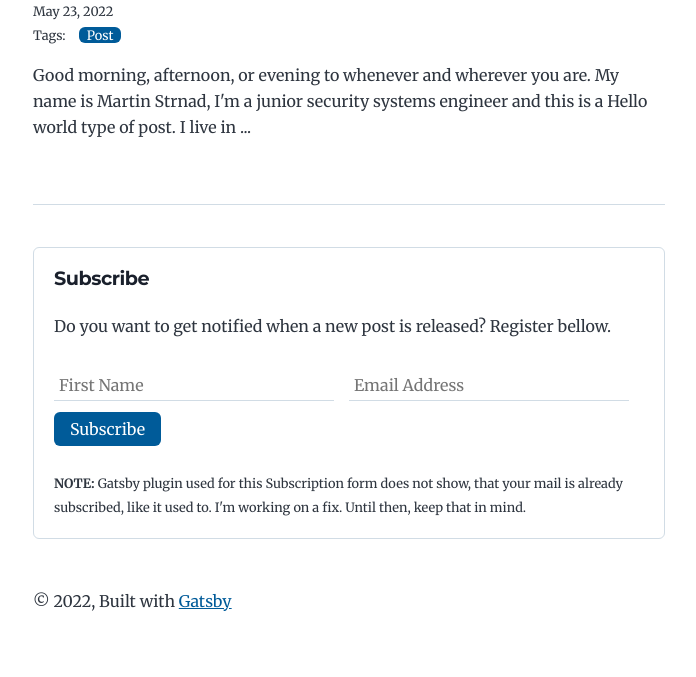
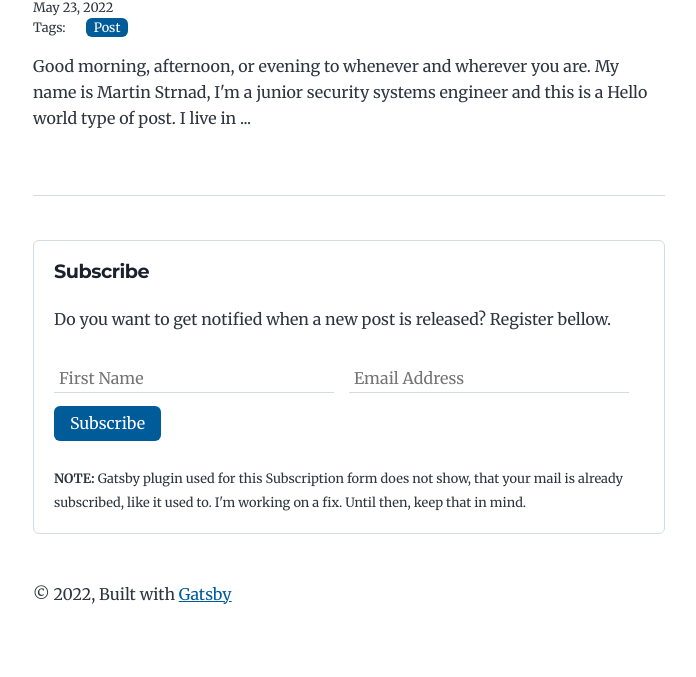
Before and after one commit to strnad10/martins-place, a Gatsby site: page / in a window 1280 px wide. Shown: the part 603-1280 px from the top of the page, without its empty margins (291-987 px from the left). Built offline with nearby package versions, Linux system fonts and the light colour scheme; Gatsby itself is replaced by a stand-in of ours.

Commit message:
Tags added to posts, Cleaning CSS
I added Tags to posts itself. I also cleaned CSS a bit.

```diff
--- a/src/pages/index.js
+++ b/src/pages/index.js
@@ -50,7 +50,10 @@ const BlogIndex = ({ data, location }) => {
                   </h2>
                   <small>
                     {post.frontmatter.date}<br/>
-                    Tags: {tagsList}
+                    <div className="tagPanel">
+                      <div className="tagLabel">Tags: </div>
+                      <div className="tags">{tagsList}</div>
+                    </div>
                   </small>
                 </header>
                 <section>
--- a/src/style.css
+++ b/src/style.css
@@ -319,15 +319,33 @@ a:focus {
   margin-bottom: var(--spacing-8);
 }
 
-/* Tag */
+/* Tags */
 
 .tag {
   text-decoration: none;
   padding: 0 .5rem;
-  margin-left: 10px;
+  margin-left: var(--spacing-3);
   color: white;
   background: #005b99;
   border-radius: 6px;
+}
+
+.tagPanel {
+  display: flex;
+  display: -webkit-flex;
+  display: -ms-flexbox;
+  margin-bottom: var(--spacing-8);
+}
+
+.tagLabel {
+  margin-right: var(--spacing-2);
+}
+
+.tags {
+  display: flex;
+  display: -webkit-flex;
+  display: -ms-flexbox;
+  flex-wrap: wrap;
 }
 
 /* Notification form */
@@ -335,8 +353,8 @@ a:focus {
 .notificationForm {
   border: 1px solid var(--color-accent);
   border-radius: 6px;
-  margin-top: 10px;
-  margin-bottom: 50px;
+  margin-top: var(--spacing-3);
+  margin-bottom: var(--spacing-12);
   padding: 20px;
 }
 
@@ -346,7 +364,7 @@ a:focus {
 
 .formContainerPart {
   flex: 50%;
-  margin-bottom: 10px;
+  margin-bottom: var(--spacing-3);
 }
 
 .formContainer {
@@ -366,7 +384,7 @@ a:focus {
   border: none;
   outline: none;
   border-bottom:  2px solid #005b99;
-  margin-bottom: 0px;
+  margin-bottom: var(--spacing-0);
 }
 
 .formContainerPart input:focus::placeholder {
@@ -380,7 +398,7 @@ a:focus {
   padding: .1rem 1rem;
   color: black;
   background: #a8f0c6;
-  margin-bottom: 10px;
+  margin-bottom: var(--spacing-3);
 }
 
 #errorAlert {
@@ -388,7 +406,7 @@ a:focus {
   padding: .1rem 1rem;
   color: black;
   background: #f7a7a3;
-  margin-bottom: 10px;
+  margin-bottom: var(--spacing-3);
 }
 
 /* Subscribe button */
```
Also changed, not shown: src/templates/blog-post.js (+8 -0 lines).
